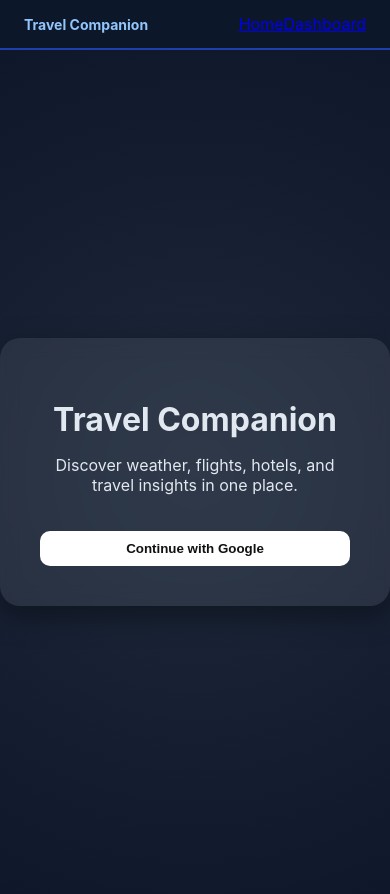
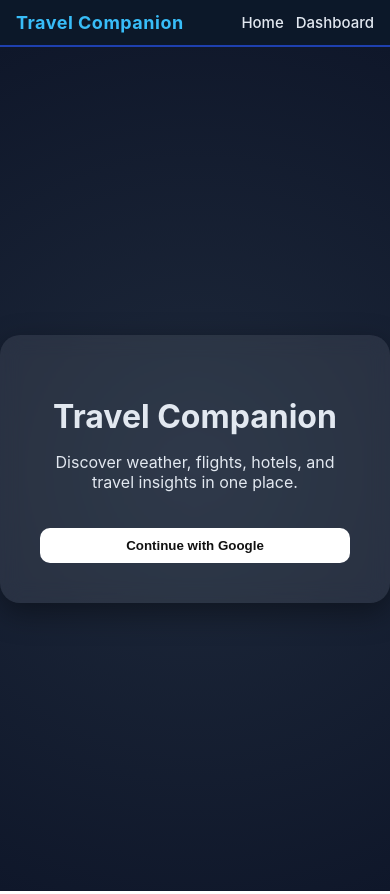
Before and after one commit to Jonnie-k/travel-companion, a React (Vite) app: page /travel-companion/login in a window 390 px wide. Built offline with nearby package versions, Linux system fonts and the light colour scheme; no server answers.

Commit message:
Improve navbar styling

```diff
--- a/src/styles/index.css
+++ b/src/styles/index.css
@@ -5,12 +5,72 @@ body {
   color: #e2e8f0;
 }
 
+/* ── NAVBAR ─────────────────────────────────────────────── */
+.navbar {
+  display: flex;
+  justify-content: space-between;
+  align-items: center;
+  padding: 16px 32px;
+  background: #0c1829;
+  backdrop-filter: blur(10px);
+  border-bottom: 2px solid #1e40af;
+  position: sticky;
+  top: 0;
+  z-index: 100;
+}
+
+.navbar-logo h2 {
+  margin: 0;
+  font-size: 22px;
+  font-weight: 700;
+  color: #38bdf8;
+  letter-spacing: 0.5px;
+}
+
+.navbar-links {
+  display: flex;
+  align-items: center;
+  gap: 24px;
+}
+
+.navbar-links a {
+  color: #e2e8f0;
+  text-decoration: none;
+  font-weight: 500;
+  font-size: 15px;
+  transition: color 0.2s ease;
+}
+
+.navbar-links a:hover {
+  color: #38bdf8;
+}
+
+.signout-btn {
+  background: transparent;
+  border: 1px solid #ef4444;
+  color: #ef4444;
+  padding: 6px 16px;
+  border-radius: 8px;
+  cursor: pointer;
+  font-size: 14px;
+  font-weight: 500;
+  transition: 0.2s ease;
+}
+
+.signout-btn:hover {
+  background: #ef4444;
+  color: white;
+  transform: none;
+}
+
+/* ── LAYOUT ─────────────────────────────────────────────── */
 .dashboard-container {
   padding: 24px;
   max-width: 1200px;
   margin: auto;
 }
 
+/* ── HEADER ─────────────────────────────────────────────── */
 .dashboard-header {
   text-align: center;
   margin-bottom: 24px;
@@ -32,6 +92,7 @@ body {
   color: #94a3b8;
 }
 
+/* ── GRID ────────────────────────────────────────────────── */
 .dashboard-grid {
   display: grid;
   grid-template-columns: repeat(2, 1fr);
@@ -43,6 +104,7 @@ body {
   grid-column: span 2;
 }
 
+/* ── CARDS ───────────────────────────────────────────────── */
 .card-section {
   background: rgba(255, 255, 255, 0.06);
   border: 1px solid rgba(255, 255, 255, 0.1);
@@ -60,20 +122,7 @@ body {
   padding-left: 10px;
 }
 
-@media (max-width: 768px) {
-  .dashboard-grid {
-    grid-template-columns: 1fr;
-  }
-
-  .wide {
-    grid-column: span 1;
-  }
-
-  .dashboard-container {
-    padding: 12px;
-  }
-}
-
+/* ── BUTTONS ─────────────────────────────────────────────── */
 button {
   background: #1d4ed8;
   border: none;
@@ -89,6 +138,7 @@ button:hover {
   transform: scale(1.03);
 }
 
+/* ── INPUTS ──────────────────────────────────────────────── */
 input {
   padding: 10px;
   border-radius: 8px;
@@ -97,6 +147,7 @@ input {
   margin: 5px;
 }
 
+/* ── LOGIN ───────────────────────────────────────────────── */
 .login-page {
   height: 100vh;
   display: flex;
@@ -132,39 +183,7 @@ input {
   transform: scale(1.03);
 }
 
-.navbar {
-  display: flex;
-  justify-content: space-between;
-  align-items: center;
-  padding: 14px 24px;
-  background: #0c1829;
-  backdrop-filter: blur(10px);
-  border-bottom: 2px solid #1e40af;
-}
-
-.navbar h1 {
-  margin: 0;
-  font-size: 24px;
-  color: #38bdf8;
-}
-
-.navbar h2 {
-  margin: 0;
-  font-size: 14px;
-  color: #93c5fd;
-}
-
-.nav-links a {
-  color: #e2e8f0;
-  text-decoration: none;
-  margin-left: 20px;
-  font-weight: 500;
-}
-
-.nav-links a:hover {
-  color: #ef4444;
-}
-
+/* ── FLIGHT & HOTEL CARDS ────────────────────────────────── */
 .flight-card,
 .hotel-card {
   background: rgba(255, 255, 255, 0.07);
@@ -191,19 +210,30 @@ input {
   margin: 4px 0;
   color: #e2e8f0;
 }
-.signout-btn {
-  background: transparent;
-  border: 1px solid #ef4444;
-  color: #ef4444;
-  padding: 6px 14px;
-  border-radius: 8px;
-  cursor: pointer;
-  font-size: 14px;
-  margin-left: 20px;
-  transition: 0.2s ease;
+
+/* ── RESPONSIVE ──────────────────────────────────────────── */
+@media (max-width: 768px) {
+  .dashboard-grid {
+    grid-template-columns: 1fr;
+  }
+
+  .wide {
+    grid-column: span 1;
+  }
+
+  .dashboard-container {
+    padding: 12px;
+  }
+
+  .navbar {
+    padding: 12px 16px;
+  }
+
+  .navbar-links {
+    gap: 12px;
+  }
+
+  .navbar-logo h2 {
+    font-size: 18px;
+  }
 }
-
-.signout-btn:hover {
-  background: #ef4444;
-  color: white;
-}
```
